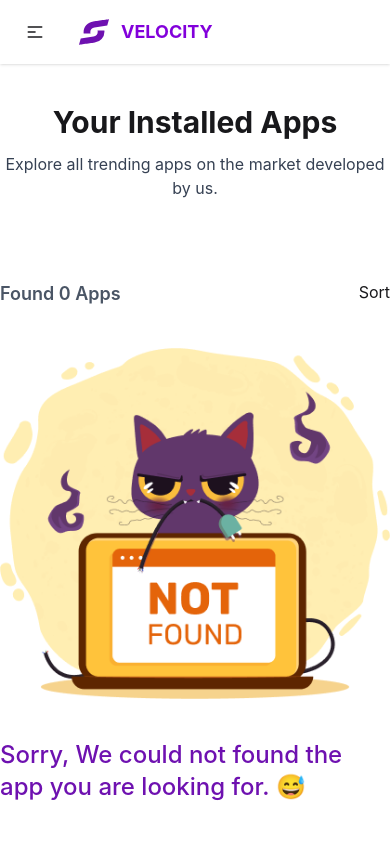
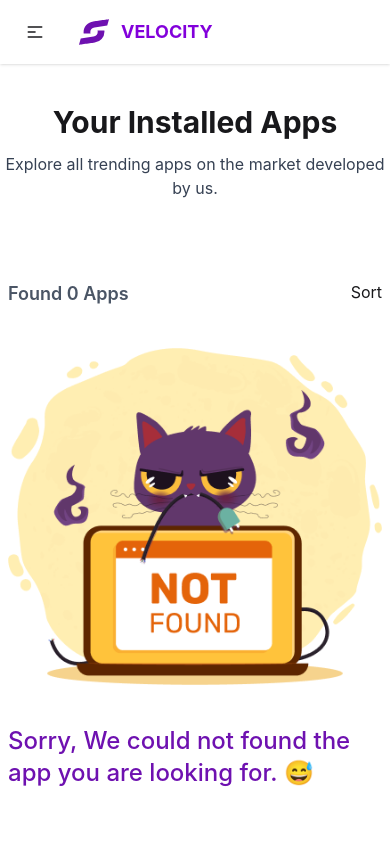
Before and after one commit to hasibulislamha01/zestNode, a React (Vite) app: page /installation in a window 390 px wide. Shown: the top 844 px of the page. Built offline with nearby package versions, Linux system fonts and the light colour scheme.

Commit message:
improved responsiveness

```diff
--- a/src/components/App/App.jsx
+++ b/src/components/App/App.jsx
@@ -19,7 +19,7 @@ const App = () => {
         setLoading(false)
     }
     return (
-        <section className='container mx-auto'>
+        <section className='container mx-auto px-2'>
             <div className='max-w-lg mx-auto text-center space-y-3 mb-10'>
                 <h1 className='text-3xl font-bold capitalize'> Our all Apps</h1>
                 <p className='text-gray-600'>
--- a/src/components/AppDetails/AppDetails.jsx
+++ b/src/components/AppDetails/AppDetails.jsx
@@ -41,7 +41,7 @@ const AppDetails = () => {
     return (
         <section className='container mx-auto'>
             {/* summary box */}
-            <div className='flex items-center gap-10'>
+            <div className='flex flex-col md:flex-row items-center gap-10'>
                 {/* image container */}
                 <div className='h-80 w-80 rounded-lg border-2 border-dashed border-gray-300 p-5 bg-gray-50 flex items-center justify-center'>
                     <img src={app?.image} alt={app?.title} className='w-full h-full object-cover rounded-md' />
@@ -54,7 +54,7 @@ const AppDetails = () => {
                         <p className='font-semibold text-gray-600'>Developed by: <span className='text-purple-700 '>{app?.companyName}</span></p>
                     </div>
 
-                    <div className='flex items-center gap-10 lg:gap-20 mb-2'>
+                    <div className='flex flex-wrap items-center gap-10 lg:gap-20 mb-2'>
                         <KpiStat
                             imageUrl={download}
                             subTitle={"Downloads"}
--- a/src/components/Installation/Installation.jsx
+++ b/src/components/Installation/Installation.jsx
@@ -25,7 +25,7 @@ const Installation = () => {
                 </p>
             </div>
 
-            <div className='max-w-245 mx-auto space-y-10'>
+            <div className='px-2 max-w-245 mx-auto space-y-10'>
                 <div className='flex justify-between'>
                     <h4 className='text-lg font-semibold text-gray-600'>Found {installedApps?.length || 0} Apps</h4>
                     <p>Sort</p>
```
